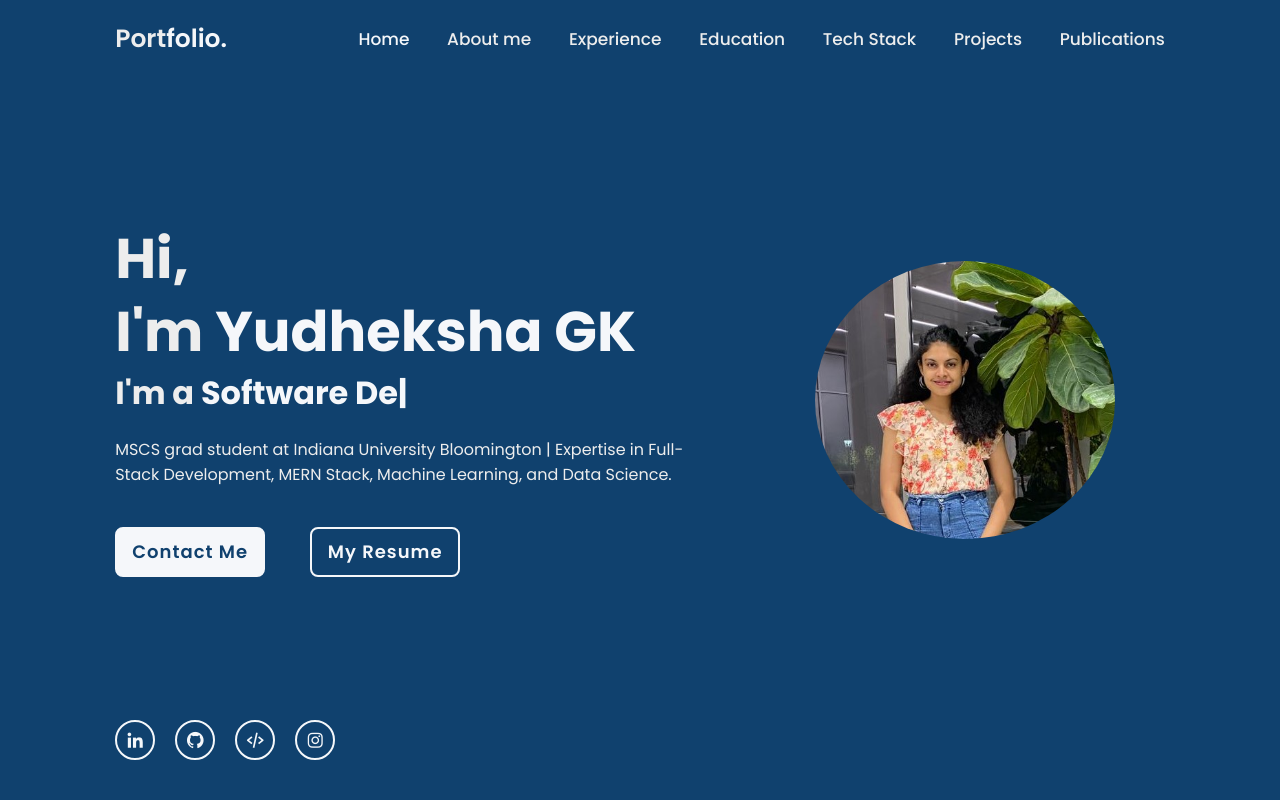
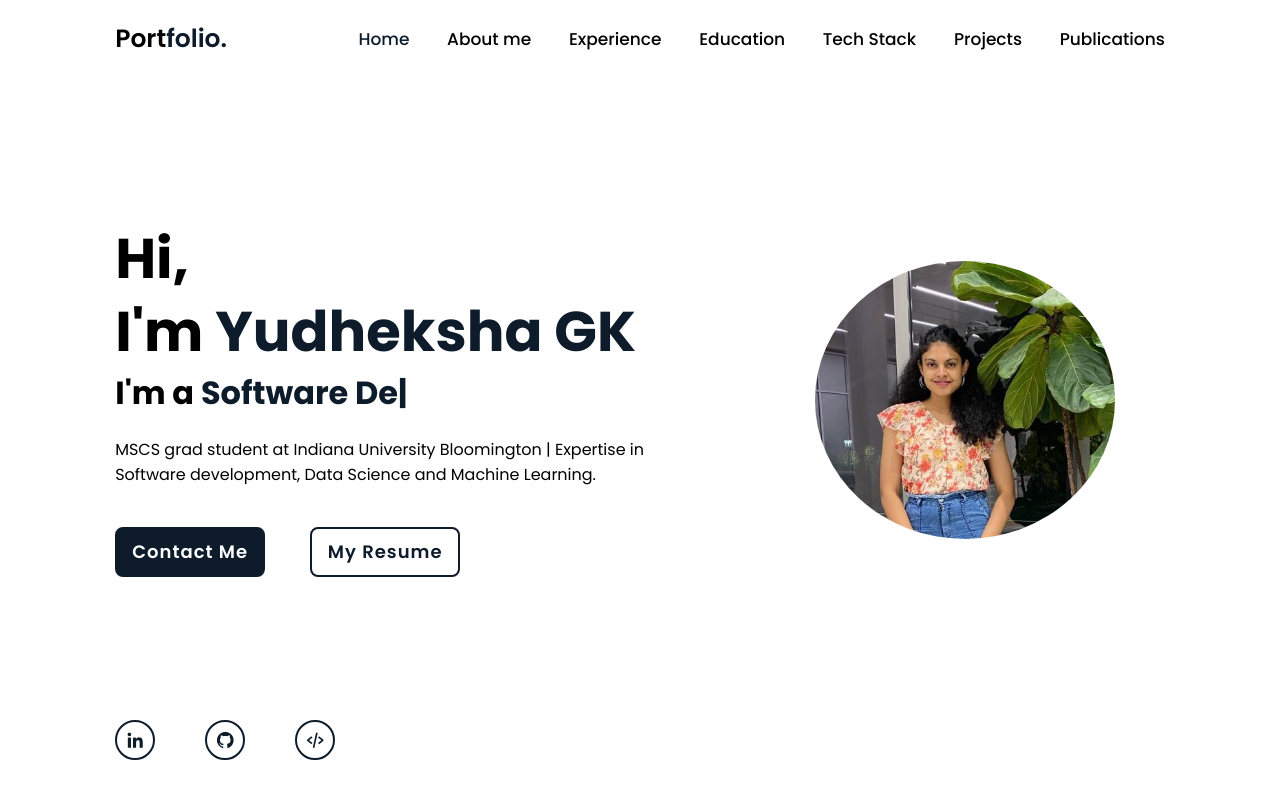
Before and after one commit to yudheksha/portfolio, a plain HTML site: page index.html in a window 1280 px wide. Shown: the top 800 px of the page. Drawn offline with nearby package versions, Linux system fonts and the light colour scheme.

Commit message:
outlook Updated

```diff
--- a/app.css
+++ b/app.css
@@ -12,10 +12,10 @@
 }
 
 :root {
-    --bg-color: #10416e;
-    --second-bg-color: #817f7f;
-    --text-color: #ededed;
-    --main-color: #f5f7fa;
+    --bg-color: #ffffff; /* White background */
+    --second-bg-color: #87CEEB; /* Light gray background */
+    --text-color: #000000; /* Black text color */
+    --main-color: #0d1b2a; /* Dark blue for accents */
 }
 
 html {
--- a/index.html
+++ b/index.html
@@ -35,8 +35,8 @@
             <div class="home-content left">
                 <h1>Hi, <br> I'm <span>Yudheksha GK</span></h1>
                 <h3 class="text-animate">I'm a <span class="multiple-text"></span></h3>
-                <p>MSCS grad student at Indiana University Bloomington | Expertise in Full-Stack Development, MERN
-                    Stack, Machine Learning, and Data Science.</p>
+                <p>MSCS grad student at Indiana University Bloomington | Expertise in Software development, Data Science
+                    and Machine Learning.</p>
                 <div class="btn-box">
                     <a href="mailto:yugokavi@iu.edu" class="btn">Contact Me</a>
                     <a href="https://drive.google.com/file/d/19cPYAZBnvn7iWsea0KXUT9OlHooe3a2E/view?usp=sharing"
@@ -48,7 +48,6 @@
                 <a href="https://www.linkedin.com/in/yudheksha" target="_blank"><i class="bx bxl-linkedin"></i></a>
                 <a href="https://github.com/yudheksha" target="_blank"><i class='bx bxl-github'></i></a>
                 <a href="https://leetcode.com/yudheksha" target="_blank"><i class='bx bx-code-alt'></i></a>
-                <a href="https://www.instagram.com/yudheksha" target="_blank"><i class="bx bxl-instagram"></i></a>
             </div>
 
 
```
